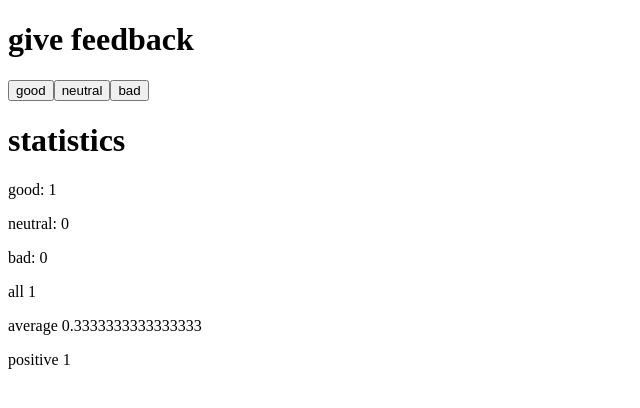
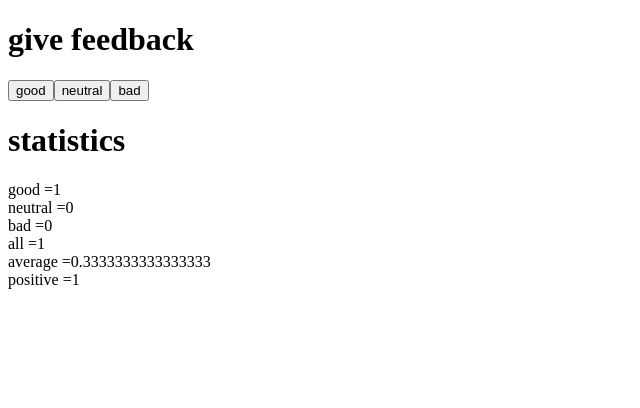
Before and after one commit to Giselle-Pacheco/module-1, a React (Create React App) app in the folder ex-6/: page / in a window 1280 px wide. Both pictures are taken after a click on the button "good". Shown: the top 408 px of the page, without its empty margins (0-640 px from the left). Built offline with nearby package versions, Linux system fonts and the light colour scheme.

Commit message:
exercise 10 done

```diff
--- a/ex-6/src/index.js
+++ b/ex-6/src/index.js
@@ -26,15 +26,32 @@ const Button = ({ onClick, text }) => (
 const Statistics=(props)=>{
   return(
     <div>
-      <p>good: {props.good}</p>
-      <p>neutral: {props.neutral}</p>
-      <p>bad: {props.bad}</p>
-      <p>all {props.total}</p>
-      <p>average {(props.total)/3}</p>
-      <p>positive {props.good/props.total}</p>
+      <StatisticLine text="good" value ={props.good} />
+      <StatisticLine text="neutral" value ={props.neutral} />
+      <StatisticLine text="bad" value={props.bad} />
+      <StatisticLine text="all" value={props.total} />
+      <StatisticLine text="average" value={(props.total)/3} />
+      <StatisticLine text="positive" value={(props.good/props.total)} />
+
     </div>
   )
 }
+
+const StatisticLine=(props)=>{
+  return(
+    <div>
+      {props.text} ={props.value}
+    </div>
+  )
+}
+    // <div>
+    //   <p>good: {props.good}</p>
+    //   <p>neutral: {props.neutral}</p>
+    //   <p>bad: {props.bad}</p>
+    //   <p>all {props.total}</p>
+    //   <p>average {(props.total)/3}</p>
+    //   <p>positive {props.good/props.total}</p>
+    // </div>
 
 
 const App = () => {
```
